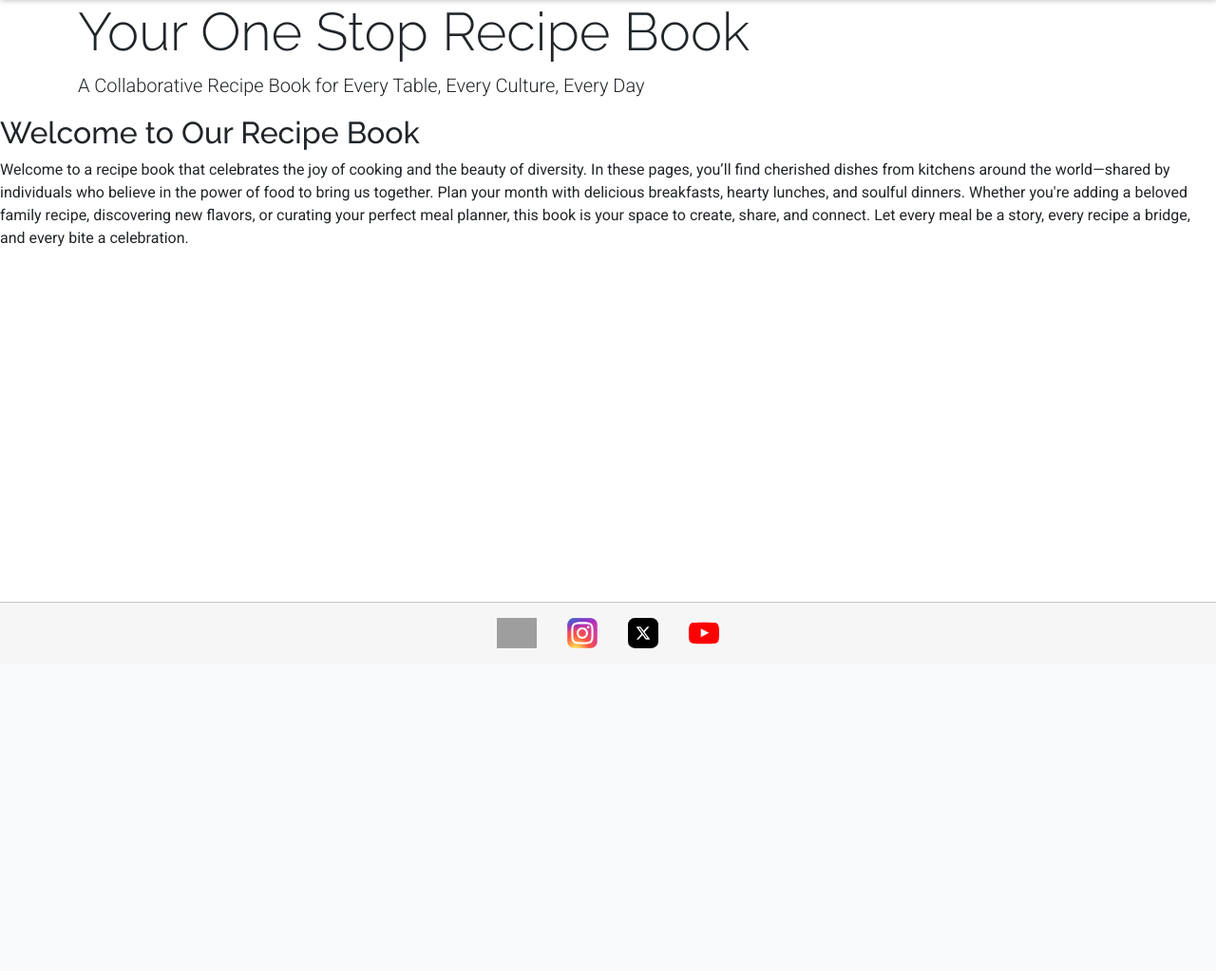
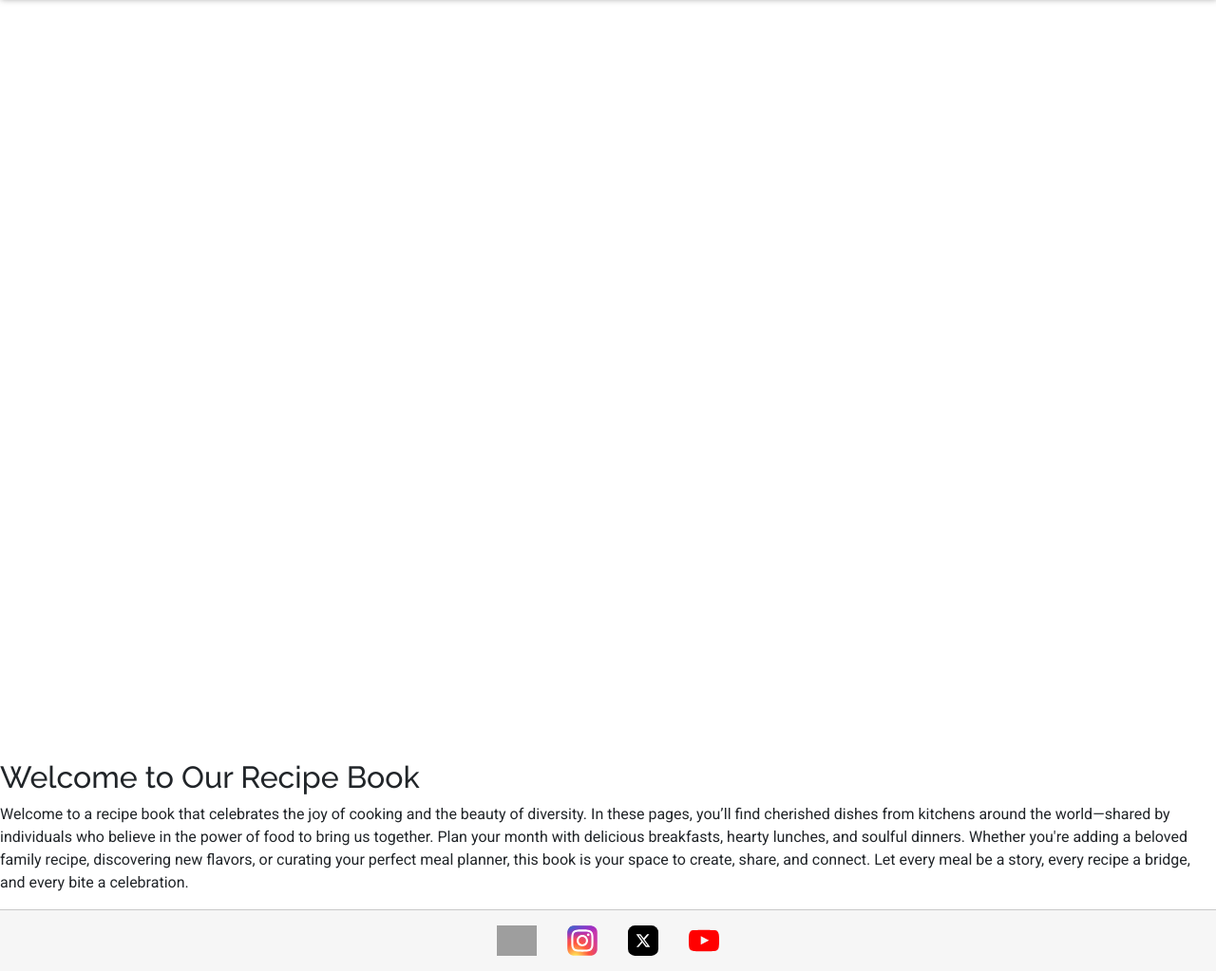
Before and after one commit to mildred-prog/recipe_book, a Django app: page / in a window 1280 px wide. Shown: the part 101-1124 px from the top of the page at 95% size. Before the commit the page ends 784 px from the top, so only its background shows below. Run offline with Django 4.2, Linux system fonts and the light colour scheme; some libraries are stand-ins or nearby versions; grey boxes are pictures that could not be loaded.

Commit message:
Refactor hero section in index.html for improved styling and layout

```diff
--- a/home/templates/home/index.html
+++ b/home/templates/home/index.html
@@ -6,10 +6,9 @@
 {% block content %}
 
 
-    <section id="hero">
+   <section id="hero" class="py-5 bg-purple text-white text-center d-flex align-items-center" style="min-height: 100vh;">
         <div class="container">
             <h1 class="display-4">Your One Stop Recipe Book</h1>
-            <p class="lead">A Collaborative Recipe Book for Every Table, Every Culture, Every Day</h1>
         </div>
     </section>
 
```
